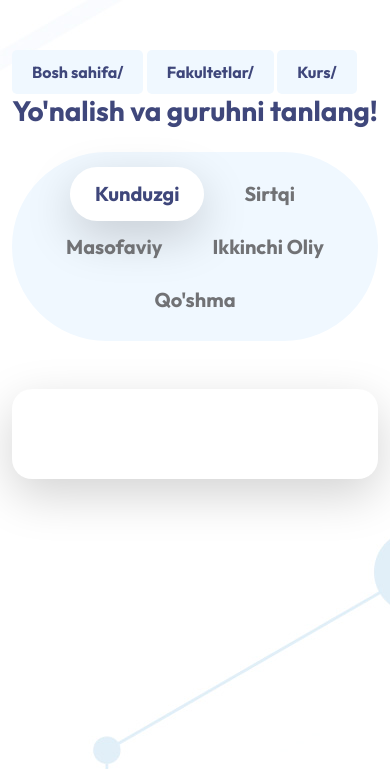
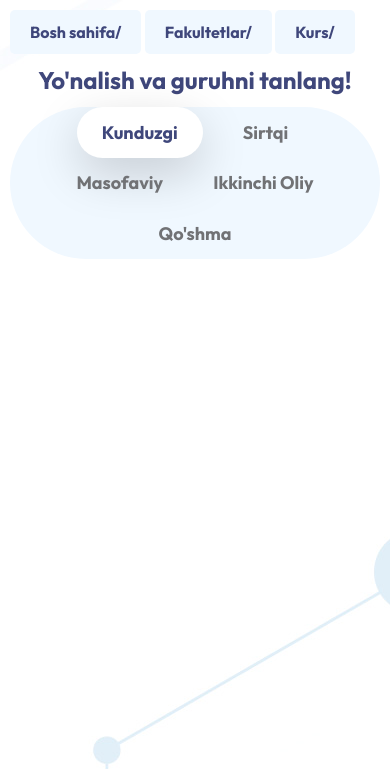
Before and after one commit to Diyorbek-tech/Ursu_Schedule, a Django app: page /schedule/1/1/ in a window 390 px wide. Shown: the part 56-825 px from the top of the page. Run offline with Django 4.2, Linux system fonts and the light colour scheme; data that the repository does not hold is empty; some libraries are stand-ins or nearby versions.

Commit message:
responsive fixed only responsive Diyorbek

```diff
--- a/static/css/templatemo-festava-live.css
+++ b/static/css/templatemo-festava-live.css
@@ -690,6 +690,7 @@
 }
 .table-responsive {
 	filter: drop-shadow(2px 2px 4px #606060);
+  overflow-x: hidden;
 }
 
 .schedule-table {
@@ -711,6 +712,7 @@
 .schedule-table td {
   border-bottom-color: #363a3e;
   padding: 30px;
+  font-size: 10px;
 }
 
 .schedule-table tr:last-child th,
@@ -1034,7 +1036,62 @@
     font-size: 14px;
     padding: 10px 20px;
   }
+  .writing-mode{
+    writing-mode: vertical-rl;
+    transform: rotate(-90deg)!important;
+  }
+  #nav-ContactForm > div{
+    margin-bottom: 0!important;
+  }
+  #nav-ContactForm > div >div{
+    padding: 0!important;
+  }
+#nav-ContactForm > div >div:first-child{
+  margin: 10px 0 10px 0;
+  height: 50px!important;
 }
+div.col-12.col-md-1.header.py-4.d-flex.align-items-center.justify-content-center{
+  margin: 10px 0 10px 0;
+  height: 50px!important;
+}
+div.row.item.mb-4{
+  margin-bottom: 0;
+}
+ h5{
+  font-size: 18px!important;
+}
+.text-center{
+  margin-bottom: 0.75rem!important;
+  margin-top: 0.75rem!important;
+  font-size: 24px;
+}
+.tab-content{
+  margin-top: 10px!important;
+}
+.nav-tabs{
+padding: 0;
+}
+#section_6{
+  padding: 10px;
+}
+}
+@media screen and (max-width: 651px){
+  .tab-content{
+    padding: 0;
+  }
+  #nav-ContactForm > div{
+    margin: 0;
+  }
+  .container-fluid > div > div{
+    padding: 0;
+  }
+}
+@media screen and (max-width: 563px){
+  .table-responsive {
+    overflow-x: auto!important;
+  }
+}
+
 
 @media screen and (max-width: 480px) {
   h1 {
--- a/templates/curriculum.html
+++ b/templates/curriculum.html
@@ -2,18 +2,15 @@
 {%extends 'index.html'%}
 {% load group_filter %}
 <html lang="en">
-<head>
-    <meta charset="UTF-8">
-    <title>Title</title>
-</head>
+
 <body>
 {%block content%}
 
 <section class="contact-section section-padding" id="section_6">
-    <div class="container">
+    <div class="container-fluid">
         <div class="row">
 
-            <div class="col-lg-8 col-16 mx-auto w-100">
+            <div class="col-lg-12 col-md-12 col-16 mx-auto w-100">
 
                 <a href="javascript:history.go(-3)" class="back-button">
                     <span class="text">Bosh sahifa/</span>
```
Also changed, not shown: templates/schedule.html (+9 -13 lines).
